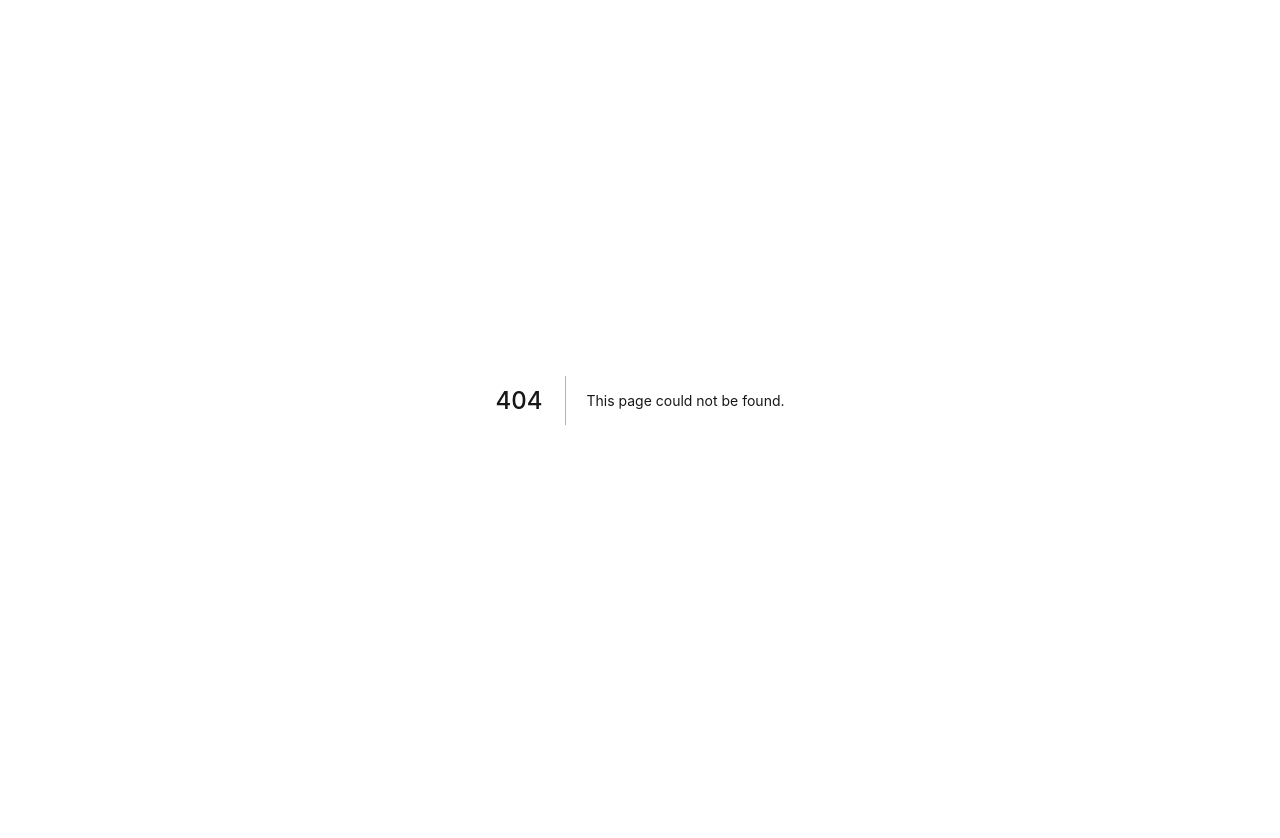
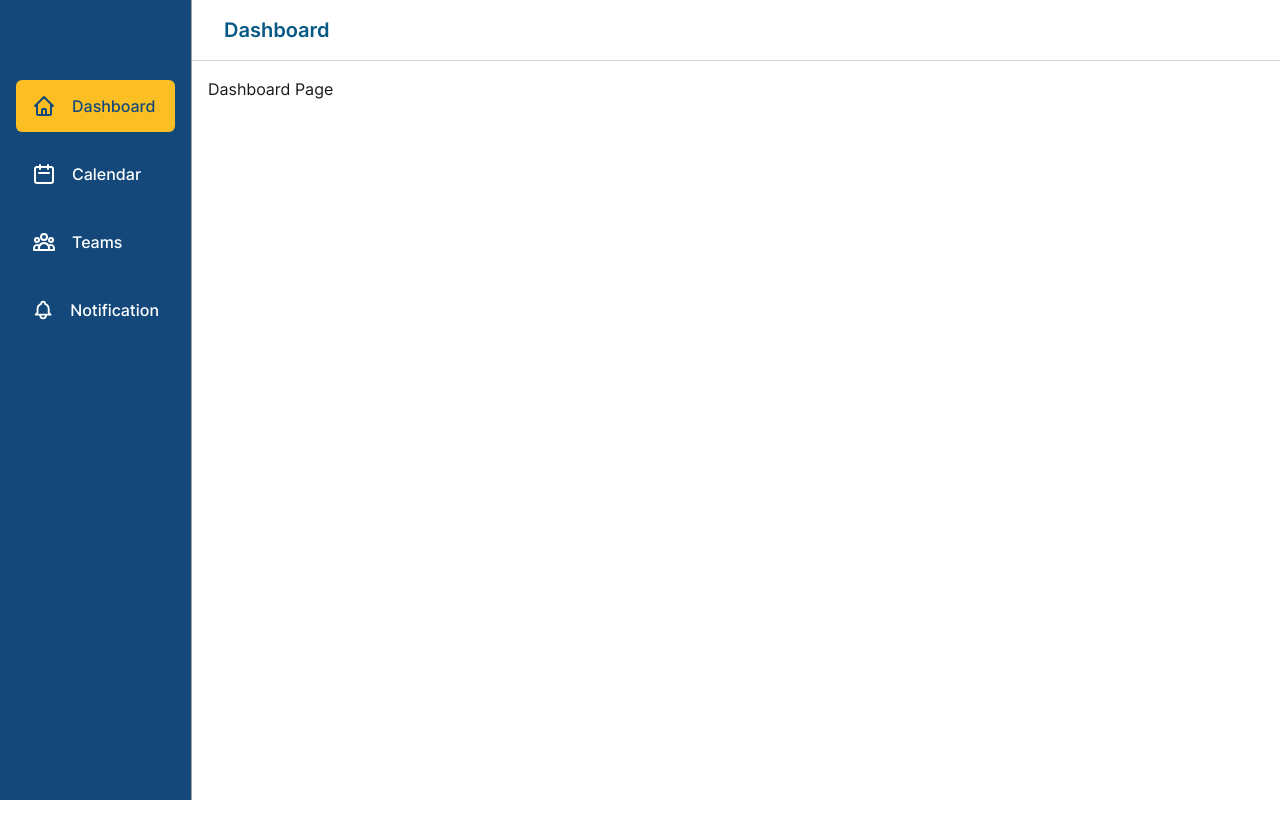
Before and after one commit to beeonepens/sipr-frontend, a Next.js app in the folder apps/user-web/: page /dashboard in a window 1280 px wide. Before the commit this address had no page. Shown: the top 838 px of the page. Before the commit the page ends 800 px from the top, so only its background shows below. Built offline with nearby package versions, Linux system fonts and the light colour scheme.

Commit message:
feat(user): create sidebar & header for userPage

```diff
--- a/apps/user-web/components/atoms/Button/PrimaryButton.tsx
+++ b/apps/user-web/components/atoms/Button/PrimaryButton.tsx
@@ -7,6 +7,7 @@ interface Props {
   variant?: 'solid' | 'outline';
   fullWidth?: boolean;
   rounded?: 'sm' | 'md' | 'lg' | 'xl' | 'none';
+  onClick?: () => void;
 }
 
 export default function PrimaryButton({
@@ -15,17 +16,19 @@ export default function PrimaryButton({
   variant = 'solid',
   fullWidth,
   rounded = 'md',
+  onClick,
 }: Props) {
   return (
     <button
+      onClick={onClick}
       // eslint-disable-next-line react/button-has-type
       type={type}
       className={clsx(
-        'rounded-md border-2 py-2.5 px-6 font-semibold transition duration-150 ease-in',
+        'rounded-md border-2 py-2.5 px-6 font-semibold transition duration-100 ease-in',
         variant === 'solid' &&
-          'bg-primary-900 border-primary-900 hover:bg-primary-700 hover:border-primary-700 text-white',
+          'bg-primary-950 border-primary-950 hover:bg-primary-850 hover:border-primary-850 text-white',
         variant === 'outline' &&
-          'border-primary-900 text-primary-900 hover:text-primary-800 hover:border-primary-700 bg-transparent hover:bg-black hover:bg-opacity-10',
+          'border-primary-950 text-primary-950 hover:text-primary-850 hover:border-primary-850 bg-transparent hover:bg-black hover:bg-opacity-10',
         fullWidth && 'w-full',
         rounded === 'none' && 'rounded-none',
         rounded === 'sm' && 'rounded-sm',
--- /dev/null
+++ b/apps/user-web/components/atoms/Icon/BellIcon.tsx
@@ -0,0 +1,24 @@
+import React from 'react';
+
+interface Props {
+  className?: string;
+}
+
+export default function BellIcon({ className = 'h-6 w-6' }: Props) {
+  return (
+    <svg
+      xmlns="http://www.w3.org/2000/svg"
+      className={className}
+      fill="none"
+      viewBox="0 0 24 24"
+      stroke="currentColor"
+      strokeWidth={2}
+    >
+      <path
+        strokeLinecap="round"
+        strokeLinejoin="round"
+        d="M15 17h5l-1.405-1.405A2.032 2.032 0 0118 14.158V11a6.002 6.002 0 00-4-5.659V5a2 2 0 10-4 0v.341C7.67 6.165 6 8.388 6 11v3.159c0 .538-.214 1.055-.595 1.436L4 17h5m6 0v1a3 3 0 11-6 0v-1m6 0H9"
+      />
+    </svg>
+  );
+}
--- /dev/null
+++ b/apps/user-web/components/atoms/Icon/CalendarIcon.tsx
@@ -0,0 +1,24 @@
+import React from 'react';
+
+interface Props {
+  className?: string;
+}
+
+export default function CalendarIcon({ className = 'h-6 w-6' }: Props) {
+  return (
+    <svg
+      xmlns="http://www.w3.org/2000/svg"
+      className={className}
+      fill="none"
+      viewBox="0 0 24 24"
+      stroke="currentColor"
+      strokeWidth={2}
+    >
+      <path
+        strokeLinecap="round"
+        strokeLinejoin="round"
+        d="M8 7V3m8 4V3m-9 8h10M5 21h14a2 2 0 002-2V7a2 2 0 00-2-2H5a2 2 0 00-2 2v12a2 2 0 002 2z"
+      />
+    </svg>
+  );
+}
--- /dev/null
+++ b/apps/user-web/components/atoms/Icon/HomeIcon.tsx
@@ -0,0 +1,24 @@
+import React from 'react';
+
+interface Props {
+  className?: string;
+}
+
+export default function HomeIcon({ className = 'h-6 w-6' }: Props) {
+  return (
+    <svg
+      xmlns="http://www.w3.org/2000/svg"
+      className={className}
+      fill="none"
+      viewBox="0 0 24 24"
+      stroke="currentColor"
+      strokeWidth={2}
+    >
+      <path
+        strokeLinecap="round"
+        strokeLinejoin="round"
+        d="M3 12l2-2m0 0l7-7 7 7M5 10v10a1 1 0 001 1h3m10-11l2 2m-2-2v10a1 1 0 01-1 1h-3m-6 0a1 1 0 001-1v-4a1 1 0 011-1h2a1 1 0 011 1v4a1 1 0 001 1m-6 0h6"
+      />
+    </svg>
+  );
+}
--- /dev/null
+++ b/apps/user-web/components/atoms/Icon/UserGroupIcon.tsx
@@ -0,0 +1,24 @@
+import React from 'react';
+
+interface Props {
+  className?: string;
+}
+
+export default function UserGroupIcon({ className = 'h-6 w-6' }: Props) {
+  return (
+    <svg
+      xmlns="http://www.w3.org/2000/svg"
+      className={className}
+      fill="none"
+      viewBox="0 0 24 24"
+      stroke="currentColor"
+      strokeWidth={2}
+    >
+      <path
+        strokeLinecap="round"
+        strokeLinejoin="round"
+        d="M17 20h5v-2a3 3 0 00-5.356-1.857M17 20H7m10 0v-2c0-.656-.126-1.283-.356-1.857M7 20H2v-2a3 3 0 015.356-1.857M7 20v-2c0-.656.126-1.283.356-1.857m0 0a5.002 5.002 0 019.288 0M15 7a3 3 0 11-6 0 3 3 0 016 0zm6 3a2 2 0 11-4 0 2 2 0 014 0zM7 10a2 2 0 11-4 0 2 2 0 014 0z"
+      />
+    </svg>
+  );
+}
--- /dev/null
+++ b/apps/user-web/components/molecules/Sidebar/SidebarMenu.tsx
@@ -0,0 +1,30 @@
+import React from 'react';
+import LinkTo from '@components/atoms/LinkTo';
+import clsx from 'clsx';
+
+interface Props {
+  pathname: string;
+  menu: {
+    slug: string;
+    label: string;
+    icon: JSX.Element;
+  };
+}
+
+export default function SidebarMenu({ pathname, menu }: Props) {
+  return (
+    <LinkTo
+      to={menu.slug}
+      className={clsx(
+        'flex flex-row items-center gap-4 rounded-md py-3.5 px-4 font-medium transition duration-100 ease-in',
+        pathname === menu.slug
+          ? 'bg-accent-400 text-primary-950'
+          : 'hover:bg-primary-850 bg-transparent'
+      )}
+    >
+      <>
+        {menu.icon} {menu.label}
+      </>
+    </LinkTo>
+  );
+}
--- /dev/null
+++ b/apps/user-web/components/organisms/Sidebar.tsx
@@ -0,0 +1,51 @@
+import React from 'react';
+import { useRouter } from 'next/router';
+import clsx from 'clsx';
+import BellIcon from '@components/atoms/Icon/BellIcon';
+import CalendarIcon from '@components/atoms/Icon/CalendarIcon';
+import HomeIcon from '@components/atoms/Icon/HomeIcon';
+import UserGroupIcon from '@components/atoms/Icon/UserGroupIcon';
+import SidebarMenu from '@components/molecules/Sidebar/SidebarMenu';
+
+const SideMenu = [
+  {
+    slug: '/dashboard',
+    label: 'Dashboard',
+    icon: <HomeIcon />,
+  },
+  {
+    slug: '/calendar',
+    label: 'Calendar',
+    icon: <CalendarIcon />,
+  },
+  {
+    slug: '/teams',
+    label: 'Teams',
+    icon: <UserGroupIcon />,
+  },
+  {
+    slug: '/notification',
+    label: 'Notification',
+    icon: <BellIcon />,
+  },
+];
+
+export default function Sidebar() {
+  const { pathname } = useRouter();
+
+  return (
+    <aside
+      className={clsx(
+        'bg-primary-950 sticky top-0 z-10 h-screen flex-col justify-between overflow-hidden border-r border-gray-400 py-8 px-4 text-white transition duration-200 ease-in',
+        'flex w-[15%]'
+        // store.miniSidebar ? "hidden" : "flex w-[15%]"
+      )}
+    >
+      <div className="mt-12 flex flex-col gap-4">
+        {SideMenu.map((menu) => (
+          <SidebarMenu menu={menu} pathname={pathname} key={menu.slug} />
+        ))}
+      </div>
+    </aside>
+  );
+}
--- /dev/null
+++ b/apps/user-web/pages/calendar.tsx
@@ -0,0 +1,20 @@
+import React from 'react';
+import Sidebar from '@components/organisms/Sidebar';
+
+export default function Calendar() {
+  return (
+    <div className="flex min-h-screen flex-row justify-between">
+      <Sidebar />
+
+      <section className="h-[120vh] w-full  md:w-[85%]">
+        <header className="border-b border-gray-300 py-4 px-8 text-xl font-semibold text-blue-800">
+          <h4>Calendar</h4>
+        </header>
+
+        <main className="p-4">
+          <h2>Calendar Page</h2>
+        </main>
+      </section>
+    </div>
+  );
+}
--- /dev/null
+++ b/apps/user-web/pages/dashboard.tsx
@@ -0,0 +1,20 @@
+import React from 'react';
+import Sidebar from '@components/organisms/Sidebar';
+
+export default function Dashboard() {
+  return (
+    <div className="flex min-h-screen flex-row justify-between">
+      <Sidebar />
+
+      <section className="h-[120vh] w-full  md:w-[85%]">
+        <header className="border-b border-gray-300 py-4 px-8 text-xl font-semibold text-blue-800">
+          <h4>Dashboard</h4>
+        </header>
+
+        <main className="p-4">
+          <h2>Dashboard Page</h2>
+        </main>
+      </section>
+    </div>
+  );
+}
--- a/apps/user-web/pages/login.tsx
+++ b/apps/user-web/pages/login.tsx
@@ -1,10 +1,18 @@
 import React from 'react';
+import { useRouter } from 'next/router';
 import PrimaryButton from '@components/atoms/Button/PrimaryButton';
 import ArrowLeftIcon from '@components/atoms/Icon/ArrowLeftIcon';
 import LinkTo from '@components/atoms/LinkTo';
 import FormControl from '@components/molecules/Form/FormControl';
 
 export default function Login() {
+  const router = useRouter();
+
+  function handleSubmit(e: React.FormEvent<HTMLFormElement>) {
+    e.preventDefault();
+    router.push('/dashboard');
+  }
+
   return (
     <main className="flex min-h-screen flex-row items-center justify-center bg-black bg-opacity-50">
       <div className="w-4/5 rounded-md bg-white p-12 md:w-2/5 lg:w-1/4">
@@ -19,7 +27,7 @@ export default function Login() {
         </h2>
         <h1 className="text-center text-lg font-medium">Welcome back!</h1>
 
-        <form className="mt-6">
+        <form className="mt-6" onSubmit={handleSubmit}>
           {/* forms input */}
           <div className="grid grid-cols-1 gap-4 md:gap-5">
             <FormControl id="email" label="Email" type="email" />
--- a/apps/user-web/tailwind.config.js
+++ b/apps/user-web/tailwind.config.js
@@ -15,7 +15,11 @@ module.exports = {
       black: colors.black,
       white: colors.white,
       gray: colors.neutral,
-      primary: colors.blue,
+      primary: {
+        ...colors.blue,
+        850: '#1762AB',
+        950: '#14487A',
+      },
       accent: colors.amber,
       red: colors.rose,
       green: colors.emerald,
```
